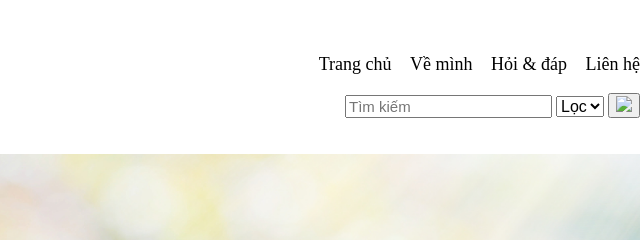
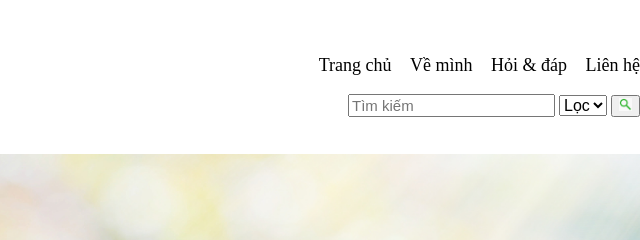
Before and after one commit to thuyvan2105/gocnhamay, a plain HTML site: page index.html in a window 1280 px wide. Shown: the top 240 px of the page, 640-1280 px from the left. Drawn offline with Linux system fonts and the light colour scheme; the site is published under a folder, as on GitHub Pages, so addresses that start at the root find nothing.

Commit message:
Coding website 06.10.2022 edit

```diff
--- a/index.html
+++ b/index.html
@@ -100,7 +100,7 @@
                     <option value="1">Lọc</option>
                 </select>
                 <button>
-                    <img src="/images/icon search.png" />
+                    <img src="./images/icon search.png" />
                 </button>
             </form>
         </div>
```
